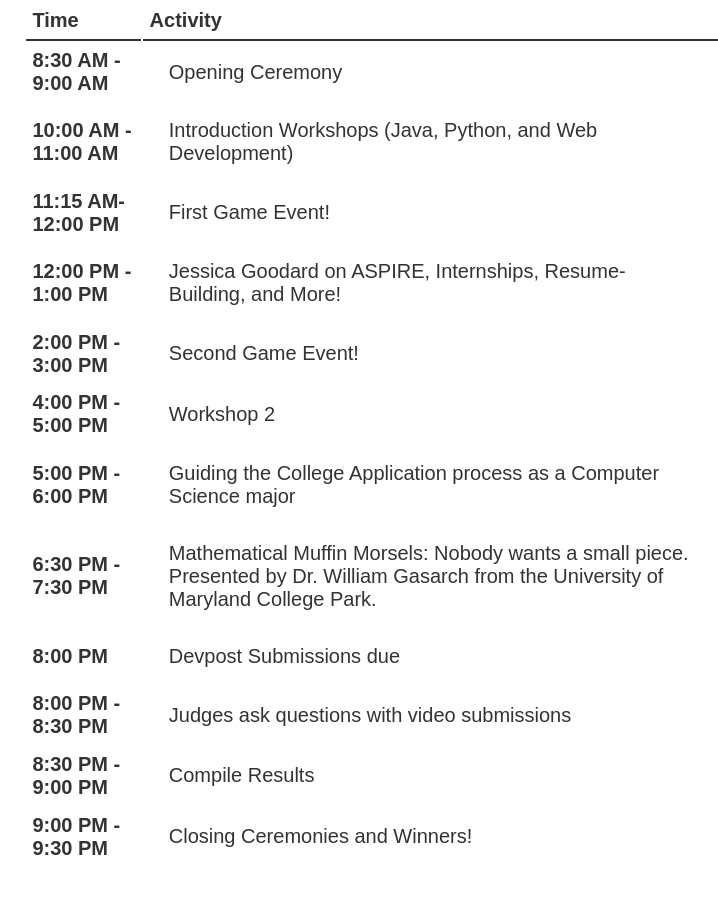
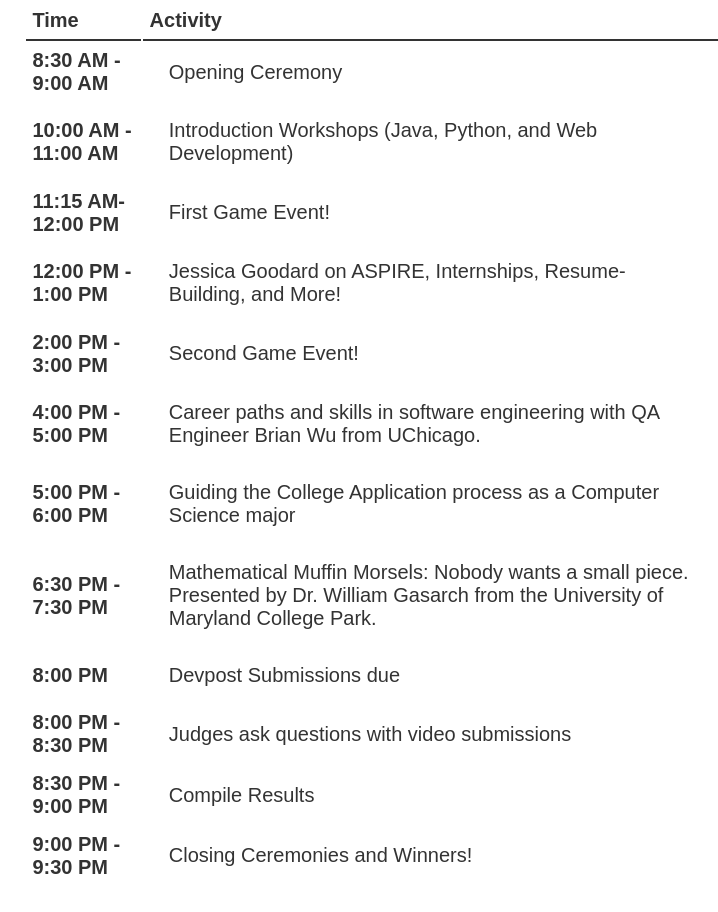
Before and after one commit to hocohacks/hocohacks.github.io, a plain HTML site: page index.html in a window 1280 px wide. Shown: the part 8078-8990 px from the top of the page, without its empty margins (264-982 px from the left). Drawn offline with nearby package versions, Linux system fonts and the light colour scheme.

Commit message:
Added Final Workshop

```diff
--- a/index.html
+++ b/index.html
@@ -119,7 +119,7 @@
                         </tr>
                         <tr>
                             <th scope="row">4:00 PM - 5:00 PM</th>
-                            <td>Workshop 2</td>
+                            <td>Career paths and skills in software engineering with QA Engineer Brian Wu from UChicago.</td>
                         </tr>
                         <tr>
                             <th scope="row">5:00 PM - 6:00 PM</th>
```
